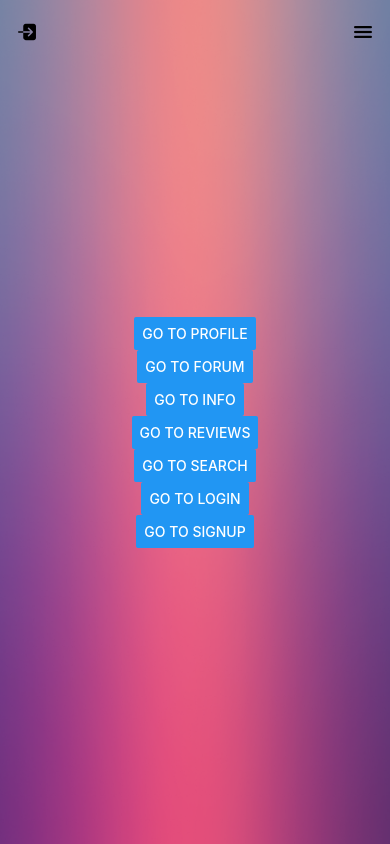
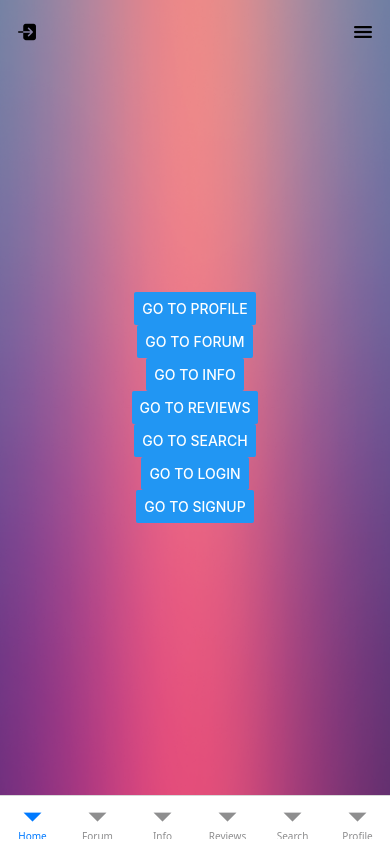
Before and after one commit to TastyOulu/frontend, a React Native app: screen / in a window 390 px wide. Built offline with nearby package versions, Linux system fonts and the light colour scheme.

Commit message:
Nav update

```diff
--- a/App.js
+++ b/App.js
@@ -1,6 +1,6 @@
 import React from 'react';
 import { NavigationContainer } from '@react-navigation/native';
-import { createNativeStackNavigator } from '@react-navigation/native-stack';
+import { createBottomTabNavigator } from '@react-navigation/bottom-tabs';
 import { StatusBar, TouchableOpacity } from 'react-native';
 import { Ionicons } from '@expo/vector-icons';
 import HomeScreen from './src/screens/HomeScreen';
@@ -12,13 +12,13 @@ import InfoScreen from './src/screens/InfoScreen';
 import LoginScreen from './src/screens/LoginScreen';
 import SignupScreen from './src/screens/SignupScreen';
 
-const Stack = createNativeStackNavigator();
+const Tab = createBottomTabNavigator();
 
 export default function App() {
 	return (
 		<NavigationContainer>
 			<StatusBar barStyle="default" />
-			<Stack.Navigator
+			<Tab.Navigator
 				initialRouteName="Home"
 				screenOptions={({ route, navigation }) => ({
 					headerStyle: {
@@ -52,15 +52,13 @@ export default function App() {
 					),
 				})}
 			>
-				<Stack.Screen name="Home" component={HomeScreen} />
-				<Stack.Screen name="Forum" component={ForumScreen} />
-				<Stack.Screen name="Info" component={InfoScreen} />
-				<Stack.Screen name="Profile" component={ProfileScreen} />
-				<Stack.Screen name="Reviews" component={ReviewsScreen} />
-				<Stack.Screen name="Search" component={SearchScreen} />
-				<Stack.Screen name="Login" component={LoginScreen} />
-				<Stack.Screen name="Signup" component={SignupScreen} />
-			</Stack.Navigator>
+				<Tab.Screen name="Home" component={HomeScreen} />
+				<Tab.Screen name="Forum" component={ForumScreen} />
+				<Tab.Screen name="Info" component={InfoScreen} />
+				<Tab.Screen name="Reviews" component={ReviewsScreen} />
+				<Tab.Screen name="Search" component={SearchScreen} />
+				<Tab.Screen name="Profile" component={ProfileScreen} />
+			</Tab.Navigator>
 		</NavigationContainer>
 	);
 }
--- /dev/null
+++ b/babel.config.js
@@ -0,0 +1,4 @@
+module.exports = {
+    presets: ['module:metro-react-native-babel-preset'],
+    plugins: ['react-native-reanimated/plugin'],
+};
```
Also changed, not shown: package.json (+7 -5 lines), 1 other file (tests, documents, lock files or other folders).
